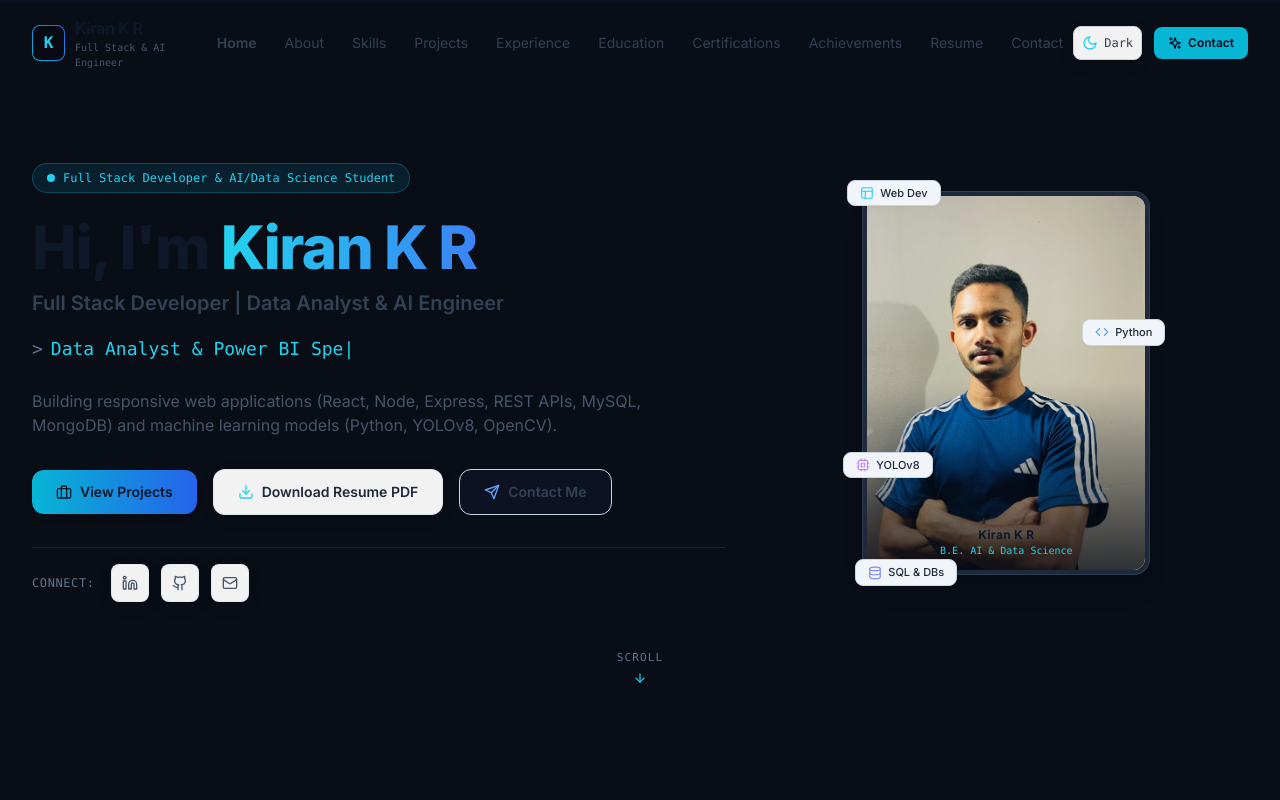
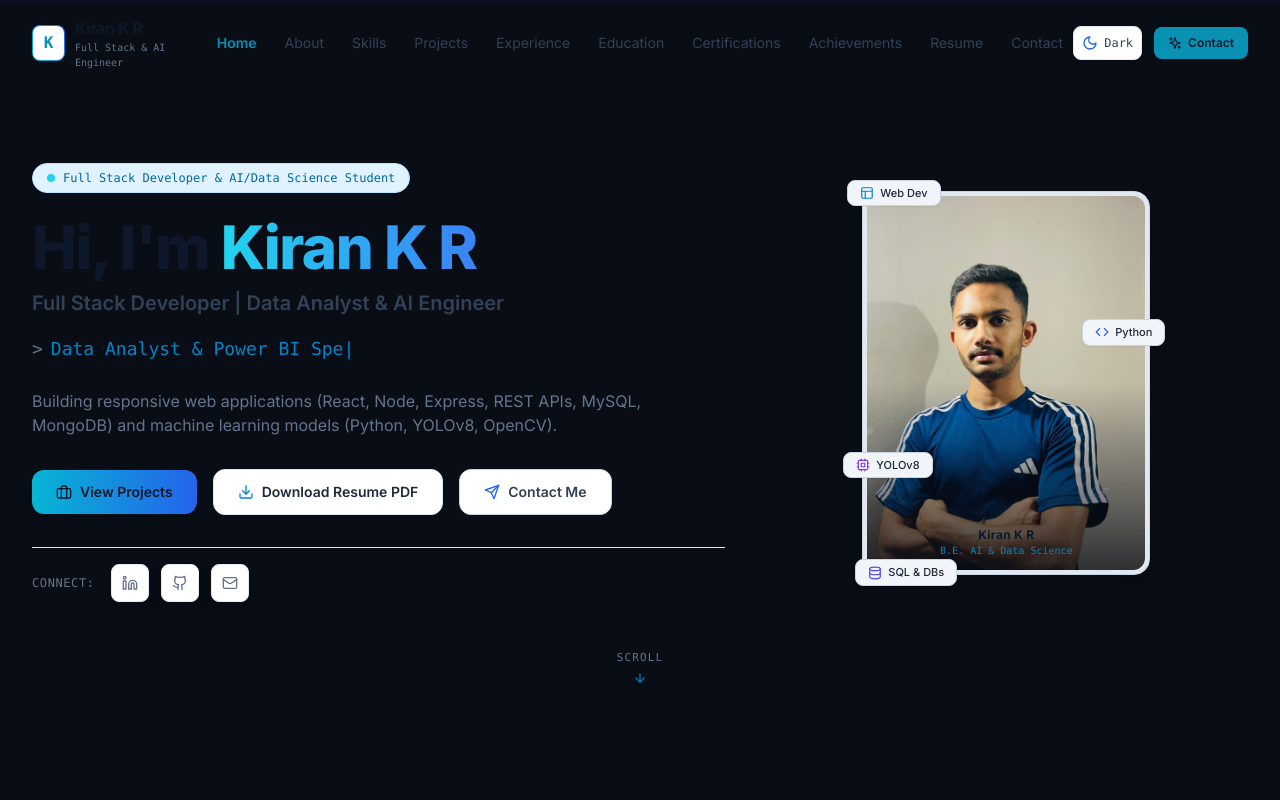
Before and after one commit to kirankr9343/kiran-portfolio, a React (Vite) app: page / in a window 1280 px wide. Both pictures are taken after a click on the button "Light". Shown: the top 800 px of the page. Built offline with nearby package versions, Linux system fonts and the light colour scheme.

Commit message:
Polish and enhance Light Mode design system with pristine white cards, deep slate text, and high contrast accents

```diff
--- a/src/components/Navbar.jsx
+++ b/src/components/Navbar.jsx
@@ -35,7 +35,7 @@ export const Navbar = ({ theme, toggleTheme }) => {
     <header
       className={`fixed top-0 left-0 w-full z-40 transition-all duration-200 ${
         scrolled
-          ? 'bg-[#070913]/85 backdrop-blur-md border-b border-slate-800 shadow-sm py-3'
+          ? 'bg-white/90 dark:bg-[#070913]/85 backdrop-blur-md border-b border-slate-200 dark:border-slate-800 shadow-sm py-3'
           : 'bg-transparent py-4'
       }`}
     >
@@ -49,17 +49,17 @@ export const Navbar = ({ theme, toggleTheme }) => {
           className="cursor-pointer group flex items-center gap-2.5"
         >
           <div className="w-9 h-9 rounded-lg bg-gradient-to-tr from-cyan-500 to-blue-600 p-[1px] shadow-sm">
-            <div className="w-full h-full bg-[#070913] rounded-[7px] flex items-center justify-center">
-              <span className="text-cyan-400 font-bold font-mono text-base">
+            <div className="w-full h-full bg-white dark:bg-[#070913] rounded-[7px] flex items-center justify-center">
+              <span className="text-cyan-600 dark:text-cyan-400 font-bold font-mono text-base">
                 K
               </span>
             </div>
           </div>
           <div className="flex flex-col">
-            <span className="text-base font-bold tracking-tight text-white">
+            <span className="text-base font-bold tracking-tight text-slate-900 dark:text-white">
               Kiran K R
             </span>
-            <span className="text-[10px] text-slate-400 font-mono">Full Stack & AI Engineer</span>
+            <span className="text-[10px] text-slate-500 dark:text-slate-400 font-mono">Full Stack & AI Engineer</span>
           </div>
         </ScrollLink>
 
@@ -73,8 +73,8 @@ export const Navbar = ({ theme, toggleTheme }) => {
               smooth={true}
               offset={-70}
               duration={400}
-              activeClass="!text-cyan-400 font-semibold"
-              className="px-2.5 py-1.5 text-xs sm:text-sm text-slate-300 hover:text-cyan-400 transition-colors cursor-pointer"
+              activeClass="!text-cyan-600 dark:!text-cyan-400 font-semibold"
+              className="px-2.5 py-1.5 text-xs sm:text-sm text-slate-700 dark:text-slate-300 hover:text-cyan-600 dark:hover:text-cyan-400 transition-colors cursor-pointer"
             >
               {item.name}
             </ScrollLink>
@@ -87,7 +87,7 @@ export const Navbar = ({ theme, toggleTheme }) => {
           <button
             onClick={toggleTheme}
             aria-label="Toggle Light and Dark Mode"
-            className="p-2 rounded-lg glass-card border border-slate-700 text-slate-300 hover:text-cyan-400 hover:border-cyan-500/50 transition-colors flex items-center gap-1.5 text-xs font-mono"
+            className="p-2 rounded-lg glass-card border border-slate-300 dark:border-slate-700 text-slate-700 dark:text-slate-300 hover:text-cyan-600 dark:hover:text-cyan-400 transition-colors flex items-center gap-1.5 text-xs font-mono"
             title={theme === 'dark' ? "Switch to Light Mode" : "Switch to Dark Mode"}
           >
             {theme === 'dark' ? (
@@ -97,7 +97,7 @@ export const Navbar = ({ theme, toggleTheme }) => {
               </>
             ) : (
               <>
-                <Moon className="w-4 h-4 text-cyan-400" />
+                <Moon className="w-4 h-4 text-blue-600" />
                 <span>Dark</span>
               </>
             )}
@@ -107,7 +107,7 @@ export const Navbar = ({ theme, toggleTheme }) => {
             to="contact"
             smooth={true}
             duration={400}
-            className="cursor-pointer inline-flex items-center gap-1.5 px-3.5 py-2 rounded-lg bg-cyan-500 text-slate-950 font-semibold text-xs hover:bg-cyan-400 transition-colors"
+            className="cursor-pointer inline-flex items-center gap-1.5 px-3.5 py-2 rounded-lg bg-cyan-600 dark:bg-cyan-500 text-white dark:text-slate-950 font-semibold text-xs hover:bg-cyan-700 dark:hover:bg-cyan-400 transition-colors"
           >
             <Sparkles className="w-3.5 h-3.5" />
             Contact
@@ -119,14 +119,14 @@ export const Navbar = ({ theme, toggleTheme }) => {
           <button
             onClick={toggleTheme}
             aria-label="Toggle Theme"
-            className="p-2 rounded-lg glass-card border border-slate-700 text-slate-300"
+            className="p-2 rounded-lg glass-card border border-slate-300 dark:border-slate-700 text-slate-700 dark:text-slate-300"
           >
-            {theme === 'dark' ? <Sun className="w-4 h-4 text-amber-400" /> : <Moon className="w-4 h-4 text-cyan-400" />}
+            {theme === 'dark' ? <Sun className="w-4 h-4 text-amber-400" /> : <Moon className="w-4 h-4 text-blue-600" />}
           </button>
 
           <button
             onClick={() => setIsOpen(!isOpen)}
-            className="p-2 rounded-lg text-slate-400 hover:text-white"
+            className="p-2 rounded-lg text-slate-700 dark:text-slate-400 hover:text-slate-900 dark:hover:text-white"
           >
             {isOpen ? <X className="w-6 h-6" /> : <Menu className="w-6 h-6" />}
           </button>
@@ -136,7 +136,7 @@ export const Navbar = ({ theme, toggleTheme }) => {
 
       {/* Mobile Navigation Drawer */}
       {isOpen && (
-        <div className="lg:hidden bg-[#070913]/95 border-b border-slate-800 px-4 pt-2 pb-6 space-y-2">
+        <div className="lg:hidden bg-white/95 dark:bg-[#070913]/95 border-b border-slate-200 dark:border-slate-800 px-4 pt-2 pb-6 space-y-2">
           {navItems.map((item) => (
             <ScrollLink
               key={item.name}
@@ -145,7 +145,7 @@ export const Navbar = ({ theme, toggleTheme }) => {
               offset={-70}
               duration={400}
               onClick={() => setIsOpen(false)}
-              className="block px-3 py-2 text-base text-slate-200 hover:text-cyan-400 font-medium"
+              className="block px-3 py-2 text-base text-slate-800 dark:text-slate-200 hover:text-cyan-600 dark:hover:text-cyan-400 font-medium"
             >
               {item.name}
             </ScrollLink>
--- a/src/index.css
+++ b/src/index.css
@@ -14,7 +14,7 @@
     font-family: 'Inter', sans-serif;
   }
 
-  /* Light Mode */
+  /* Light Mode Base */
   html.light body {
     background-color: #f8fafc;
     color: #0f172a;
@@ -38,6 +38,7 @@
   }
   html.light ::-webkit-scrollbar-thumb {
     background: #cbd5e1;
+    border-radius: 4px;
     border: 1px solid #94a3b8;
   }
   ::-webkit-scrollbar-thumb:hover {
@@ -47,7 +48,7 @@
 
 @layer utilities {
   .glass-card {
-    background: rgba(15, 23, 42, 0.7);
+    background: rgba(15, 23, 42, 0.75);
     backdrop-filter: blur(12px);
     -webkit-backdrop-filter: blur(12px);
     border: 1px solid rgba(255, 255, 255, 0.08);
@@ -55,11 +56,11 @@
   }
 
   html.light .glass-card {
-    background: rgba(255, 255, 255, 0.95);
+    background: #ffffff;
     backdrop-filter: blur(12px);
     -webkit-backdrop-filter: blur(12px);
-    border: 1px solid rgba(226, 232, 240, 0.8);
-    box-shadow: 0 4px 20px 0 rgba(0, 0, 0, 0.05);
+    border: 1px solid #e2e8f0;
+    box-shadow: 0 4px 20px 0 rgba(0, 0, 0, 0.04);
   }
 
   .glass-card-hover {
@@ -70,41 +71,168 @@
     box-shadow: 0 6px 24px 0 rgba(6, 182, 212, 0.12);
   }
 
+  html.light .glass-card-hover:hover {
+    border-color: #0284c7;
+    box-shadow: 0 6px 24px 0 rgba(2, 132, 199, 0.12);
+  }
+
   .gradient-text {
-    background: linear-gradient(135deg, #0284c7 0%, #06b6d4 50%, #2563eb 100%);
+    background: linear-gradient(135deg, #38bdf8 0%, #06b6d4 50%, #3b82f6 100%);
     -webkit-background-clip: text;
     -webkit-text-fill-color: transparent;
   }
 
-  html.dark .gradient-text {
-    background: linear-gradient(135deg, #38bdf8 0%, #06b6d4 50%, #3b82f6 100%);
+  html.light .gradient-text {
+    background: linear-gradient(135deg, #0284c7 0%, #0891b2 50%, #1d4ed8 100%);
     -webkit-background-clip: text;
     -webkit-text-fill-color: transparent;
   }
 }
 
-/* Light mode text & element overrides */
+/* Comprehensive Light Mode Refinements */
+html.light h1,
+html.light h2,
+html.light h3,
+html.light h4,
+html.light h5,
+html.light h6 {
+  color: #0f172a;
+}
+
+html.light p {
+  color: #475569;
+}
+
 html.light .text-white {
   color: #0f172a !important;
 }
+
 html.light .text-slate-100 {
   color: #0f172a !important;
 }
+
 html.light .text-slate-200 {
   color: #1e293b !important;
 }
+
 html.light .text-slate-300 {
   color: #334155 !important;
 }
+
 html.light .text-slate-400 {
-  color: #475569 !important;
+  color: #64748b !important;
 }
+
+html.light .text-slate-500 {
+  color: #64748b !important;
+}
+
+/* Accents in Light Mode */
+html.light .text-cyan-400 {
+  color: #0284c7 !important;
+}
+
+html.light .text-cyan-300 {
+  color: #0369a1 !important;
+}
+
+html.light .text-blue-400 {
+  color: #2563eb !important;
+}
+
+html.light .text-indigo-400 {
+  color: #4f46e5 !important;
+}
+
+html.light .text-purple-400 {
+  color: #7c3aed !important;
+}
+
+html.light .text-amber-400 {
+  color: #d97706 !important;
+}
+
+html.light .text-amber-300 {
+  color: #b45309 !important;
+}
+
+/* Background Boxes in Light Mode */
 html.light .bg-slate-900 {
   background-color: #f1f5f9 !important;
 }
-html.light .border-slate-800 {
+
+html.light .bg-slate-900\/80 {
+  background-color: rgba(241, 245, 249, 0.9) !important;
+}
+
+html.light .bg-slate-900\/90 {
+  background-color: rgba(241, 245, 249, 0.95) !important;
+}
+
+html.light .bg-slate-900\/60 {
+  background-color: #ffffff !important;
+}
+
+html.light .bg-slate-800 {
+  background-color: #e2e8f0 !important;
+}
+
+html.light .bg-slate-800\/80 {
+  background-color: #e2e8f0 !important;
+}
+
+html.light .bg-slate-800\/90 {
+  background-color: #cbd5e1 !important;
+}
+
+html.light .bg-slate-950\/40 {
+  background-color: #f8fafc !important;
+}
+
+html.light .bg-cyan-950\/40,
+html.light .bg-cyan-950\/50,
+html.light .bg-cyan-950\/60 {
+  background-color: #e0f2fe !important;
+  border-color: #bae6fd !important;
+  color: #0369a1 !important;
+}
+
+html.light .bg-amber-500\/15 {
+  background-color: #fef3c7 !important;
+  border-color: #fde68a !important;
+  color: #b45309 !important;
+}
+
+/* Borders in Light Mode */
+html.light .border-slate-800,
+html.light .border-slate-800\/80 {
   border-color: #e2e8f0 !important;
 }
-html.light .border-slate-700 {
+
+html.light .border-slate-700,
+html.light .border-slate-700\/80 {
   border-color: #cbd5e1 !important;
 }
+
+/* Dividers in Light Mode */
+html.light .divide-slate-800 > :not([hidden]) ~ :not([hidden]) {
+  border-color: #e2e8f0 !important;
+}
+
+/* Input Fields in Light Mode */
+html.light input,
+html.light textarea {
+  background-color: #ffffff !important;
+  color: #0f172a !important;
+  border-color: #cbd5e1 !important;
+}
+
+html.light input::placeholder,
+html.light textarea::placeholder {
+  color: #94a3b8 !important;
+}
+
+/* Navbar on scroll in light mode */
+html.light header {
+  border-color: #e2e8f0 !important;
+}
```
